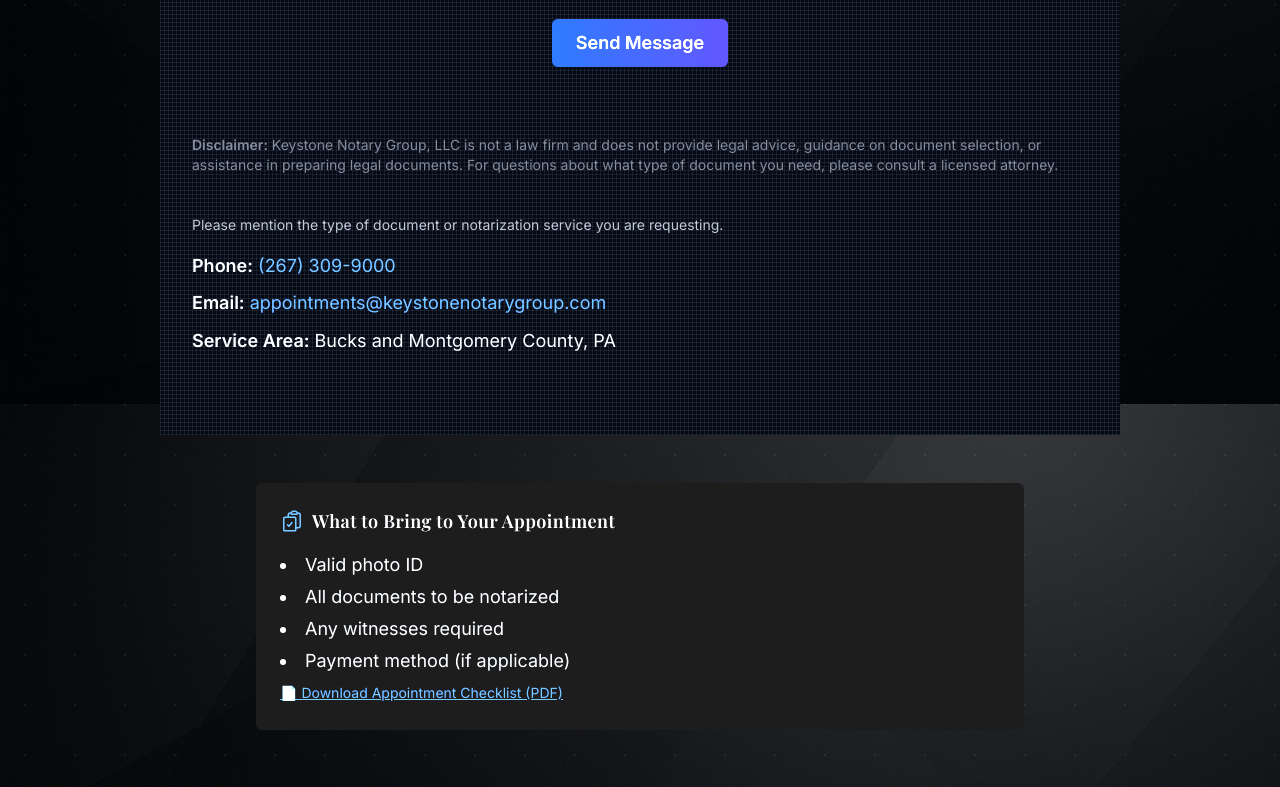
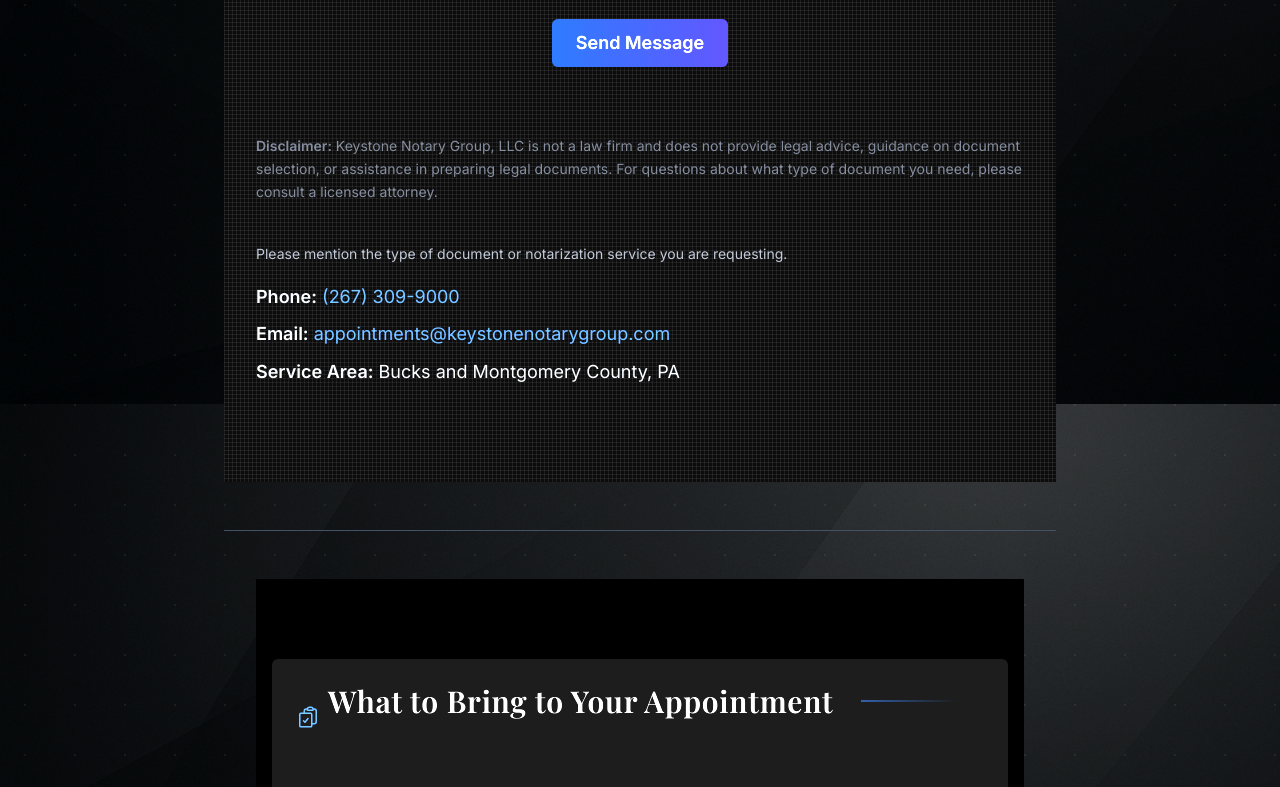
Before and after one commit to BikerViking/keystone-site, a React (Create React App) app: page /contact in a window 1280 px wide. Shown: the part 620-1407 px from the top of the page. Built offline with nearby package versions, Linux system fonts and the light colour scheme.

Commit message:
Improve layout spacing and section styling

```diff
--- a/src/pages/contact.jsx
+++ b/src/pages/contact.jsx
@@ -25,7 +25,7 @@
           whileInView={{ opacity: 1, y: 0 }}
           transition={{ duration: 0.6, ease: "easeOut" }}
           viewport={{ once: true }}
-          className="relative overflow-hidden bg-gray-950 paper-texture mx-auto max-w-screen-lg px-4 py-12 lg:py-20 text-gray-200 sm:px-6 lg:px-8"
+          className="relative overflow-hidden bg-neutral-950 paper-texture mx-auto max-w-screen-lg px-4 pt-20 pb-24 text-gray-200 sm:px-6 lg:px-8"
         >
         <h1 className="mb-2 text-center">
           Contact
@@ -90,14 +90,14 @@
         >
           ✅ Thank you! Your message has been sent. We’ll be in touch shortly.
         </p>
-        <p className="mt-4 text-left text-sm text-gray-500">
+        <p className="mt-4 text-left text-sm text-gray-500 max-w-3xl mx-auto leading-relaxed">
           <strong>Disclaimer:</strong> Keystone Notary Group, LLC is not a law
           firm and does not provide legal advice, guidance on document selection,
           or assistance in preparing legal documents. For questions about what
           type of document you need, please consult a licensed attorney.
         </p>
         {/* Additional instructions and contact information */}
-        <p className="mt-8 text-sm text-gray-400 sm:mt-10">
+        <p className="mt-8 text-sm text-gray-400 sm:mt-10 max-w-3xl mx-auto leading-relaxed">
           Please mention the type of document or notarization service you are requesting.
         </p>
         <div className="mt-4 space-y-2 text-base sm:text-lg text-gray-300">
@@ -160,16 +160,17 @@
           <line x1="17.5" y1="15" x2="9" y2="15" />
         </svg>
         </motion.section>
+        <hr className="border-t border-gray-700 my-12" />
         <motion.section
           aria-label="What to Bring to Your Appointment"
           initial={{ opacity: 0, y: 30 }}
           whileInView={{ opacity: 1, y: 0 }}
           transition={{ duration: 0.6, ease: "easeOut" }}
           viewport={{ once: true }}
-          className="mx-auto mt-12 max-w-screen-md"
+          className="bg-black mx-auto mt-12 max-w-screen-md px-4 pt-20 pb-24"
         >
           <div className="bg-neutral-900 p-6 rounded-md">
-          <div className="mb-4 flex items-center">
+          <div className="mb-8 flex items-center justify-center">
             <svg
               className="h-6 w-6 text-blue-400"
               xmlns="http://www.w3.org/2000/svg"
@@ -185,7 +186,8 @@
                 d="M11.349 3.836c-.064.21-.099.433-.099.664 0 .414.336.75.75.75h4.5a.75.75 0 0 0 .75-.75c0-.231-.035-.454-.1-.664M11.349 3.836c.283-.919 1.139-1.586 2.151-1.586h1.5c1.012 0 1.868.667 2.151 1.586M11.349 3.836c-.376.022-.75.049-1.123.08C9.095 4.01 8.25 4.973 8.25 6.108v2.142M17.15 3.836c.376.022.75.049 1.124.08C19.405 4.01 20.25 4.973 20.25 6.108V16.5c0 1.243-1.007 2.25-2.25 2.25H15.75M8.25 8.25H4.875A1.125 1.125 0 0 0 3.75 9.375v11.25c0 .621.504 1.125 1.125 1.125h9.75c.621 0 1.125-.504 1.125-1.125V18.75M8.25 8.25h6.375c.621 0 1.125.504 1.125 1.125v9.375M7.5 15.75 9 17.25l3-3.75"
               />
             </svg>
-            <h2 className="ml-2 text-lg font-semibold">What to Bring to Your Appointment</h2>
+            <h2 className="text-center text-3xl font-semibold tracking-wide text-white mb-8 ml-2">What to Bring to Your Appointment</h2>
+            <div aria-hidden="true" className="mx-auto -mt-6 mb-2 h-0.5 w-24 bg-gradient-to-r from-blue-500/50 to-blue-500/0" />
           </div>
           <ul className="list-disc list-inside space-y-1 text-gray-300">
             <li>Valid photo ID</li>
--- a/src/pages/faq.jsx
+++ b/src/pages/faq.jsx
@@ -44,7 +44,7 @@
           whileInView={{ opacity: 1, y: 0 }}
           transition={{ duration: 0.6, ease: "easeOut" }}
           viewport={{ once: true }}
-          className="bg-neutral-900 rounded-t-[3rem] mx-auto max-w-screen-lg px-4 py-12 lg:py-20 text-gray-200 sm:px-6 lg:px-8"
+          className="bg-black rounded-t-[3rem] mx-auto max-w-screen-lg px-4 pt-20 pb-24 text-gray-200 sm:px-6 lg:px-8"
         >
         <h1 className="mb-2 text-center">
           Frequently Asked Questions
@@ -95,7 +95,8 @@
           ))}
         </dl>
         <div className="mt-12 rounded-lg border border-blue-500/30 bg-neutral-800 p-6 text-center shadow-inner">
-          <h2 className="mb-4 text-gray-100">Still have questions?</h2>
+          <h2 className="text-center text-3xl font-semibold tracking-wide text-white mb-8">Still have questions?</h2>
+          <div aria-hidden="true" className="mx-auto mb-6 h-0.5 w-24 bg-gradient-to-r from-blue-500/50 to-blue-500/0" />
           <motion.a
             whileHover={{ scale: 1.05 }}
             whileTap={{ scale: 0.95 }}
--- a/src/pages/services.jsx
+++ b/src/pages/services.jsx
@@ -13,7 +13,7 @@
           whileInView={{ opacity: 1, y: 0 }}
           transition={{ duration: 0.6, ease: "easeOut" }}
           viewport={{ once: true }}
-          className="relative overflow-hidden bg-black mx-auto max-w-screen-lg px-4 py-12 lg:py-20 text-gray-200 sm:px-6 lg:px-8"
+          className="relative overflow-hidden bg-neutral-950 mx-auto max-w-screen-lg px-4 pt-20 pb-24 text-gray-200 sm:px-6 lg:px-8"
         >
           <h1 className="mb-2 text-center">Our Services</h1>
           <div aria-hidden="true" className="border-t border-gray-600 w-12 mx-auto mt-4 opacity-60" />
@@ -49,7 +49,7 @@
             </ul>
           </div>
 
-        <p className="mt-6 text-center text-base sm:text-lg text-gray-300">
+        <p className="mt-6 text-center text-base sm:text-lg text-gray-300 max-w-3xl mx-auto leading-relaxed">
           <strong>We proudly work with:</strong>
           <br />
           Homeowners &bull; Attorneys &bull; Title Companies &bull; Real Estate Agents &bull;
```
